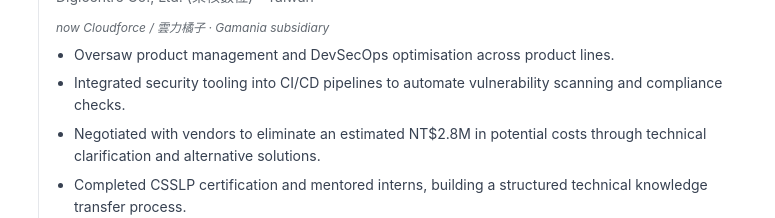
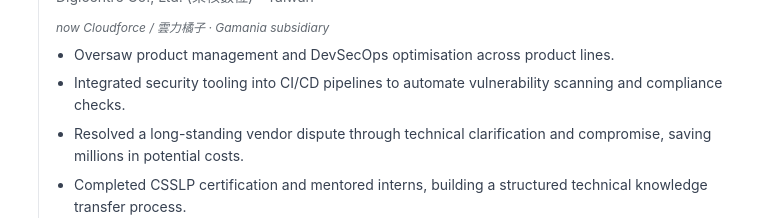
Before and after one commit to Lung-Yu/personal-sites_V2, a React (Vite) app: page /personal-sites_V2/resume in a window 1280 px wide. Shown: the part 1220-1438 px from the top of the page, without its empty margins (252-1027 px from the left). Built offline with nearby package versions, Linux system fonts and the light colour scheme.

Commit message:
feat: refine experience entry descriptions for clarity and impact

```diff
--- a/src/data/profile.ts
+++ b/src/data/profile.ts
@@ -331,14 +331,14 @@
       en: [
         'Oversaw product management and DevSecOps optimisation across product lines.',
         'Integrated security tooling into CI/CD pipelines to automate vulnerability scanning and compliance checks.',
-        'Negotiated with vendors to eliminate an estimated NT$2.8M in potential costs through technical clarification and alternative solutions.',
+        'Resolved a long-standing vendor dispute through technical clarification and compromise, saving millions in potential costs.',
         'Completed CSSLP certification and mentored interns, building a structured technical knowledge transfer process.',
         'Recipient of the 2023 Gama Star Award for project excellence.',
       ],
       zh: [
         '監管各產品線的產品管理與 DevSecOps 優化。',
         '將安全工具整合至 CI/CD 流水線，自動化弱點掃描與合規檢查。',
-        '透過技術澄清與替代方案與廠商協調，節省約 280 萬元潛在費用。',
+        '以技術澄清與折衷方案解決長期懸而未決的廠商爭議，節省數百萬元潛在費用。',
         '取得 CSSLP 認證，指導實習生並建立結構化的技術傳承機制。',
         '榮獲 2023 年 Gama Star 專案卓越獎。',
       ],
```
